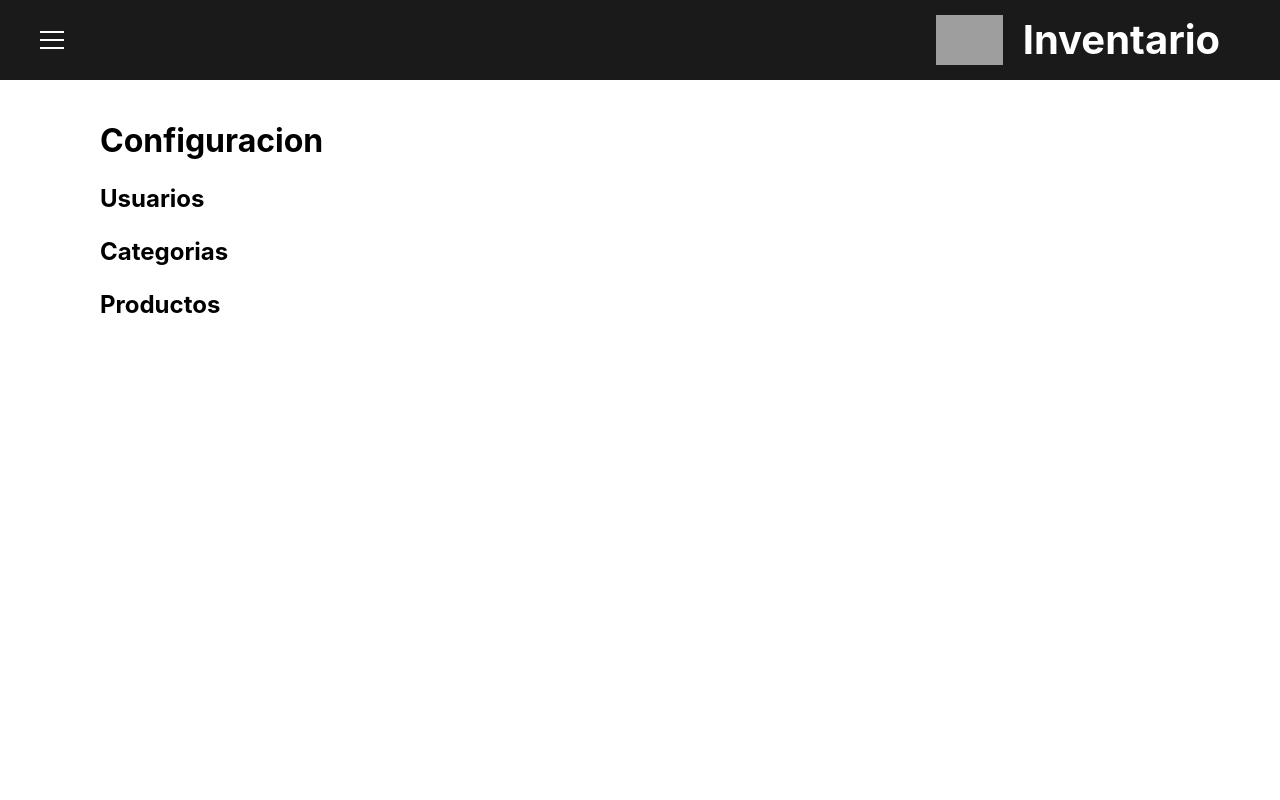
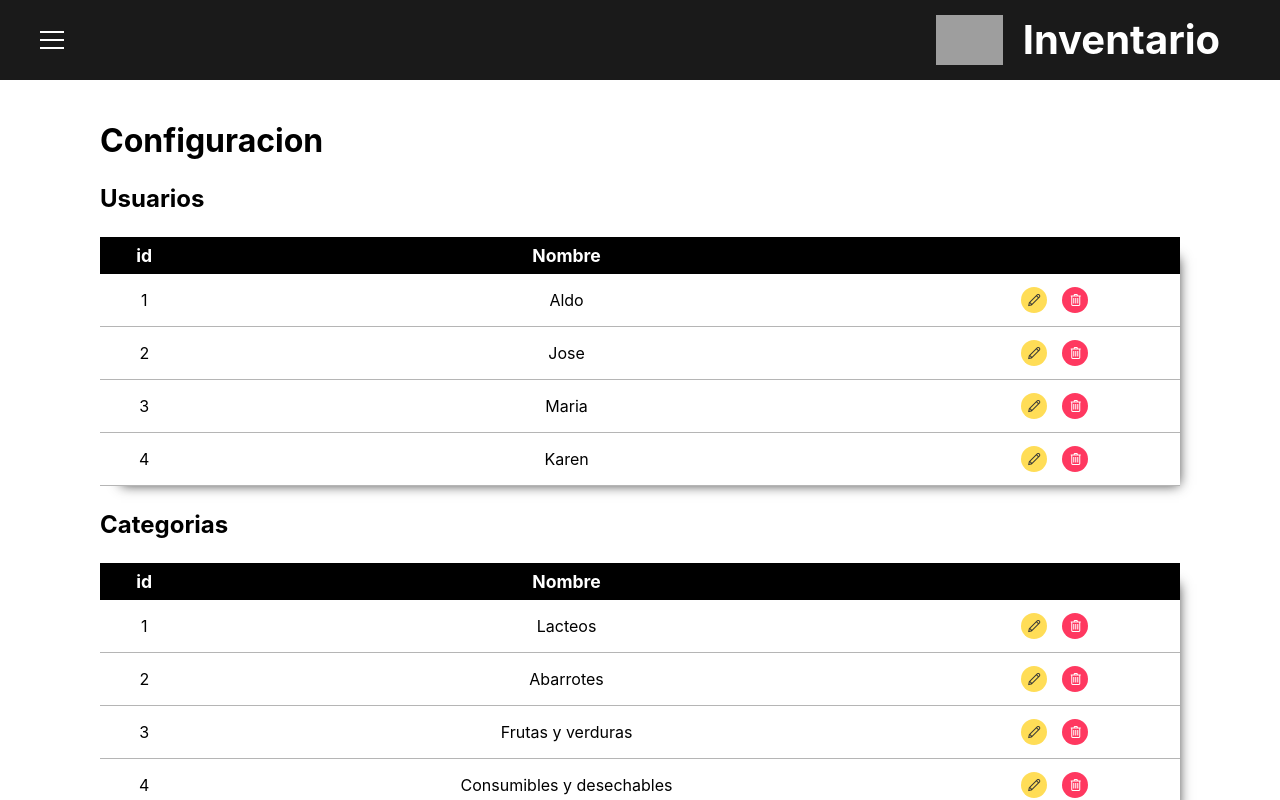
Before and after one commit to edevars/BarrioVivo, a Next.js app: page /configuracion in a window 1280 px wide. Shown: the top 800 px of the page. Built offline with nearby package versions, Linux system fonts and the light colour scheme; grey boxes are pictures that could not be loaded.

Commit message:
:zap: Adding tables in settings

```diff
--- a/src/Components/Layout/SettingsContent.js
+++ b/src/Components/Layout/SettingsContent.js
@@ -1,14 +1,18 @@
-import styled from 'styled-components';
+import styled from "styled-components";
+import Users from "../../Containers/Users";
+import CategoriesTable from "../../Containers/Categories/CategoriesTable";
 
 const SubTitle = styled.h3`
-    font-size: 1.5rem;
+  font-size: 1.5rem;
 `;
 
 const SettingsContent = () => {
   return (
     <>
       <SubTitle>Usuarios</SubTitle>
+      <Users />
       <SubTitle>Categorias</SubTitle>
+      <CategoriesTable />
       <SubTitle>Productos</SubTitle>
     </>
   );
--- /dev/null
+++ b/src/Components/SettingsTable/index.js
@@ -0,0 +1,122 @@
+import styled from "styled-components";
+import PropTypes from "prop-types";
+
+const Table = styled.table`
+  .block {
+    display: inline-block;
+  }
+
+  .name {
+    width: 70%;
+  }
+
+  border-collapse: collapse;
+  border-spacing: 0;
+  font-size: 1.1rem;
+  box-shadow: 10px 10px 12px -11px ${props => props.theme.bulma.dark};
+
+  .head {
+    background: ${props => props.backgroundHead || "black"};
+    th {
+      color: ${props => props.foregroundHead || "#fff"};
+      padding: 8px 12px;
+    }
+  }
+
+  tbody {
+    th {
+      font-weight: 400;
+      padding: 8px 12px;
+      border-bottom: 1px solid ${props => props.theme.bulma.greyLight};
+      font-size: 1rem;
+    }
+  }
+
+  .icon {
+    margin-right: 15px;
+    padding: 5px;
+    text-align: center;
+    border-radius: 50%;
+    cursor: pointer;
+    font-size: 1rem;
+    margin-top: 5px;
+    margin-bottom: 5px;
+  }
+
+  .delete {
+    background: ${props => props.theme.bulma.danger};
+    color: ${props => props.theme.bulma.white};
+  }
+
+  .edit {
+    background: ${props => props.theme.bulma.warning};
+    color: ${props => props.theme.bulma.dark};
+  }
+
+  @media screen and (max-width: 1360px) {
+    width: 100%;
+  }
+
+  @media screen and (max-width: 500px) {
+    .name {
+      width: auto;
+    }
+
+    .head {
+      th {
+        padding: 5px 2px;
+      }
+    }
+
+    tbody {
+      th {
+        padding: 5px 2px;
+      }
+    }
+  }
+`;
+
+const Replace = ({
+  items,
+  backgroundHead,
+  foregroundHead,
+  onClickEdit,
+  onClickDelete
+}) => {
+  return (
+    <Table backgroundHead={backgroundHead} foregroundHead={foregroundHead}>
+      <thead className="head">
+        <tr>
+          <th>id</th>
+          <th className="name">Nombre</th>
+          <th></th>
+        </tr>
+      </thead>
+      <tbody>
+        {items.map(({ id, name }) => (
+          <tr key={id}>
+            <th>{id}</th>
+            <th>{name}</th>
+            <th>
+              <i className="icon edit las la-pen" onClick={onClickEdit} />
+              <i
+                className="icon delete las la-trash-alt"
+                onClick={onClickDelete}
+              />
+            </th>
+          </tr>
+        ))}
+      </tbody>
+    </Table>
+  );
+};
+
+Replace.propTypes = {
+  items: PropTypes.array.isRequired,
+  backgroundHead: PropTypes.string,
+  foregroundHead: PropTypes.string,
+  onClickEdit: PropTypes.func,
+  onClickDelete: PropTypes.func
+};
+
+export default Replace;
--- /dev/null
+++ b/src/Containers/Categories/CategoriesTable.js
@@ -0,0 +1,20 @@
+import { useEffect } from "react";
+import SettingsTable from "../../Components/SettingsTable";
+import { connect } from "react-redux";
+import { getAllCategories } from "../../redux/actions/categoriesActions";
+
+const CategoriesActions = { getAllCategories };
+
+const CategoriesTable = ({ categories, getAllCategories }) => {
+  useEffect(() => {
+    if (categories.length === 0) {
+      getAllCategories();
+    }
+  }, []);
+
+  return <SettingsTable items={categories} />;
+};
+
+const mapStateToProps = reducers => reducers.categoriesReducer;
+
+export default connect(mapStateToProps, CategoriesActions)(CategoriesTable);
--- /dev/null
+++ b/src/Containers/Users/index.js
@@ -0,0 +1,20 @@
+import { useEffect } from "react";
+import SettingsTable from "../../Components/SettingsTable";
+import { connect } from "react-redux";
+import { getAllUsers } from "../../redux/actions/usersActions";
+
+const UserActions = { getAllUsers };
+
+const Users = ({ users, getAllUsers }) => {
+  useEffect(() => {
+    if (users.length === 0) {
+      getAllUsers();
+    }
+  }, []);
+
+  return <SettingsTable items={users} />;
+};
+
+const mapStateToProps = reducers => reducers.usersReducer;
+
+export default connect(mapStateToProps, UserActions)(Users);
```
